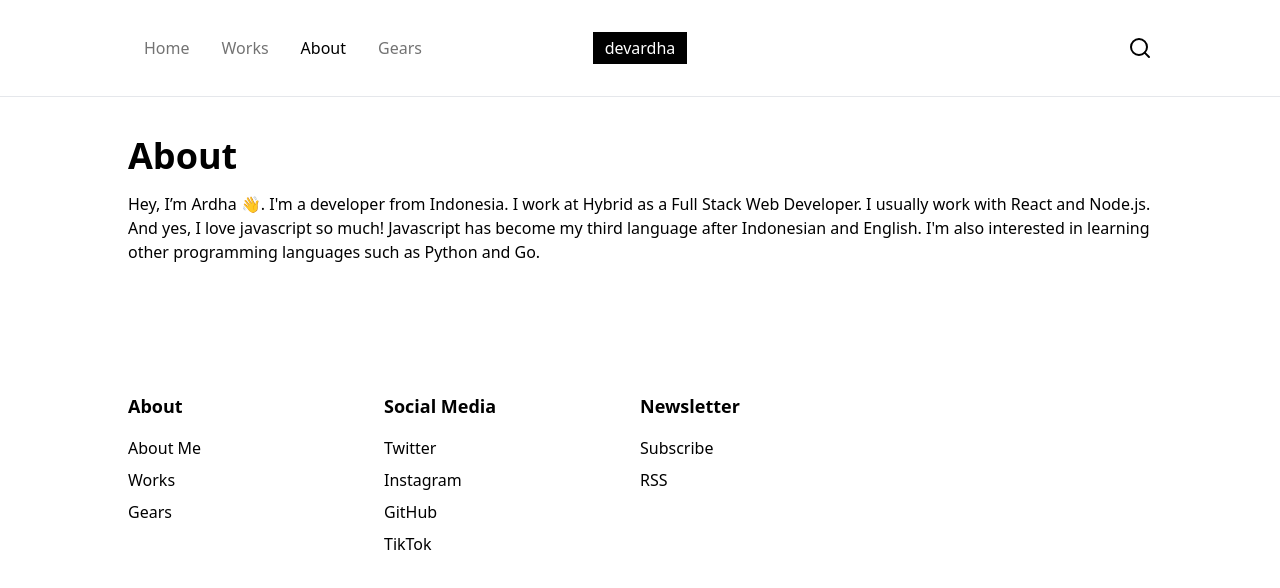
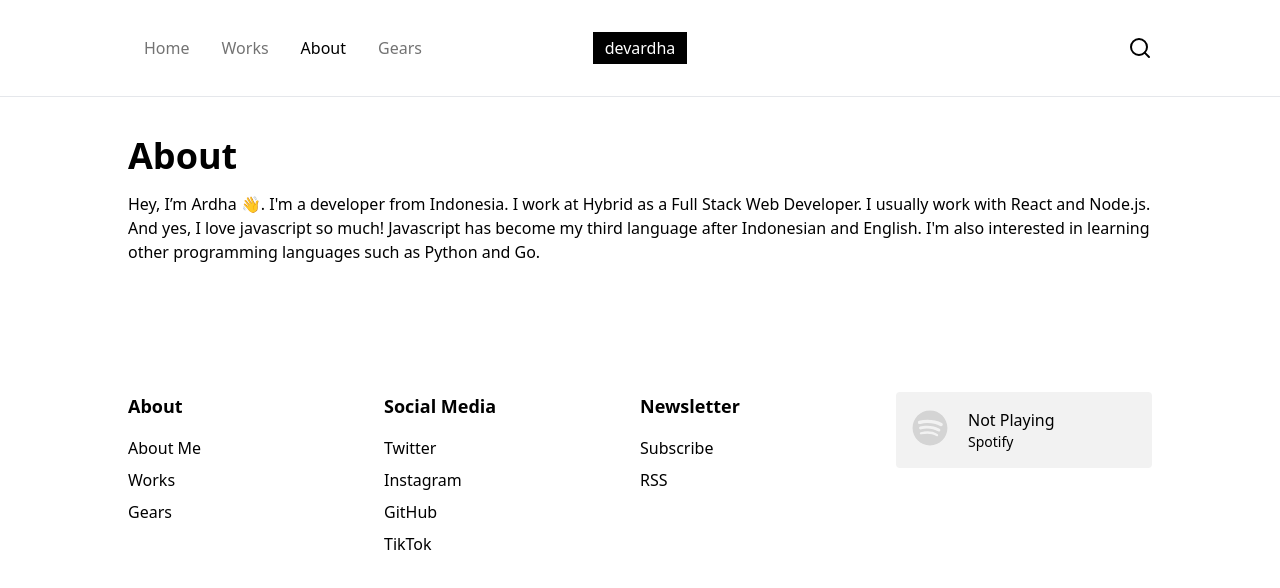
Before and after one commit to devardha/ardhadev, a Next.js app: page /about in a window 1280 px wide. Shown: the top 588 px of the page. Built offline with nearby package versions, Linux system fonts and the light colour scheme; no server answers.

Commit message:
Add spotify widget

```diff
--- a/components/Footer.tsx
+++ b/components/Footer.tsx
@@ -1,10 +1,22 @@
+import Image from "next/image";
 import Link from "next/link";
+import useSWR from "swr";
+import { FaSpotify } from "react-icons/fa";
 
 const Footer = () => {
+	const fetcher = (url: string) => fetch(url).then((res) => res.json());
+	const { data } = useSWR("/api/spotify", fetcher, {
+		refreshInterval: 60000,
+	});
+
+	if (data) {
+		console.log(data.data);
+	}
+
 	return (
 		<footer className="container max-w-5xl px-6 pt-32 pb-20 mx-auto md:pb-40 md:px-0">
-			<div className="grid w-full grid-cols-2 md:grid-cols-4">
-				{data.map((item, index) => (
+			<div className="grid items-start w-full grid-cols-2 md:grid-cols-4">
+				{menu.map((item, index) => (
 					<div key={index} className="mb-10 md:mb-0">
 						<h3 className="mb-4 text-lg font-semibold">
 							{item.label}
@@ -20,12 +32,29 @@ const Footer = () => {
 						</ul>
 					</div>
 				))}
+				<div className="flex w-full p-4 bg-[#f2f2f2] col-span-2 md:col-span-1 items-center rounded">
+					<div className="flex-shrink-0 w-10 h-10 overflow-hidden rounded">
+						<FaSpotify
+							className={`text-4xl ${
+								data ? "text-green-400" : "text-neutral-300"
+							}`}
+						/>
+					</div>
+					<div className="pl-4">
+						<div className="font-medium">
+							{data ? data.data.title : "Not Playing"}
+						</div>
+						<div className="text-sm">
+							{data ? data.data.artist : "Spotify"}
+						</div>
+					</div>
+				</div>
 			</div>
 		</footer>
 	);
 };
 
-const data = [
+const menu = [
 	{
 		label: "About",
 		childrens: [
--- a/next.config.js
+++ b/next.config.js
@@ -2,7 +2,7 @@
 const nextConfig = {
 	reactStrictMode: true,
 	images: {
-		domains: ["ardhadev.s3.ap-southeast-1.amazonaws.com"],
+		domains: ["ardhadev.s3.ap-southeast-1.amazonaws.com", "i.scdn.co"],
 	},
 	async redirects() {
 		return [
--- a/package.json
+++ b/package.json
@@ -12,6 +12,7 @@
     "axios": "^0.25.0",
     "date-fns": "^2.29.1",
     "next": "12.2.0",
+    "querystring": "^0.2.1",
     "react": "18.2.0",
     "react-dom": "18.2.0",
     "react-icons": "^4.4.0",
@@ -19,7 +20,8 @@
     "react-syntax-highlighter": "^15.5.0",
     "react-toastify": "^9.0.8",
     "reading-time": "^1.5.0",
-    "slugify": "^1.6.5"
+    "slugify": "^1.6.5",
+    "swr": "^1.3.0"
   },
   "devDependencies": {
     "@types/node": "18.0.0",
--- a/pages/api/hello.ts
+++ /dev/null
@@ -1,13 +0,0 @@
-// Next.js API route support: https://nextjs.org/docs/api-routes/introduction
-import type { NextApiRequest, NextApiResponse } from 'next'
-
-type Data = {
-  name: string
-}
-
-export default function handler(
-  req: NextApiRequest,
-  res: NextApiResponse<Data>
-) {
-  res.status(200).json({ name: 'John Doe' })
-}
--- /dev/null
+++ b/pages/api/spotify.ts
@@ -0,0 +1,68 @@
+import querystring from 'querystring';
+import type { NextApiRequest, NextApiResponse } from 'next'
+
+const {
+  SPOTIFY_CLIENT_ID: client_id,
+  SPOTIFY_CLIENT_SECRET: client_secret,
+  SPOTIFY_REFRESH_TOKEN: refresh_token,
+} = process.env;
+
+const basic = Buffer.from(`${client_id}:${client_secret}`).toString('base64');
+const NOW_PLAYING_ENDPOINT = `https://api.spotify.com/v1/me/player/currently-playing`;
+const TOKEN_ENDPOINT = `https://accounts.spotify.com/api/token`;
+
+const getAccessToken = async () => {
+  const response = await fetch(TOKEN_ENDPOINT, {
+      method: 'POST',
+      headers: {
+      Authorization: `Basic ${basic}`,
+          'Content-Type': 'application/x-www-form-urlencoded',
+      },
+      body: querystring.stringify({
+          grant_type: 'refresh_token',
+          refresh_token,
+      }),
+  });
+
+  return response.json();
+};
+
+export const getNowPlaying = async () => {
+  const { access_token } = await getAccessToken();
+
+  return fetch(NOW_PLAYING_ENDPOINT, {
+      headers: {
+      Authorization: `Bearer ${access_token}`,
+      },
+  });
+};
+
+export default async function handler(
+  req: NextApiRequest,
+  res: NextApiResponse<any>
+) {
+  const response = await getNowPlaying();
+
+    if (response.status === 204 || response.status > 400) {
+        return res.status(200).json({ isPlaying: false });
+    }
+
+    const song = await response.json();
+    const isPlaying = song.is_playing;
+    const title = song.item?.name || 'Not Playing';
+    const artist = song.item?.artists.map((_artist: any) => _artist.name).join(', ');
+    const album = song.item?.album.name || 'Spotify';
+    const albumImageUrl = song?.item.album.images[0].url;
+    const songUrl = song.item?.external_urls.spotify;
+
+    return res.status(200).json({
+        data: {
+          album,
+          albumImageUrl,
+          artist,
+          isPlaying,
+          songUrl,
+          title,
+        }
+    });
+}
```
Also changed, not shown: public/images/spotify-logo.svg (added), 1 other file (tests, documents, lock files or other folders).
